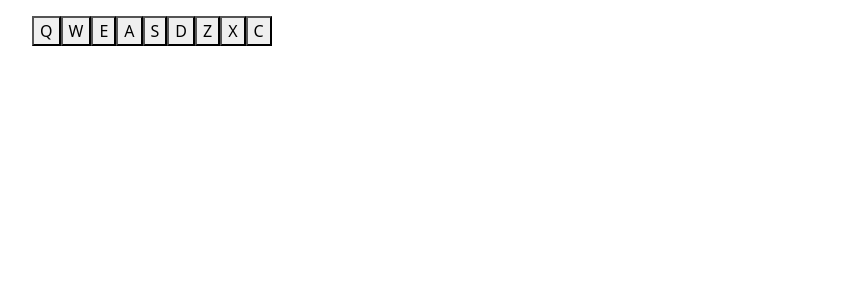
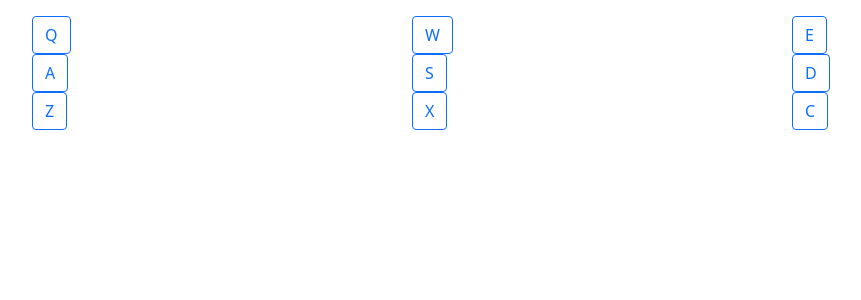
Before and after one commit to niitou/freecodecamp-frontend-development, a React (Create React App) app: page /drum-machine in a window 1280 px wide. Shown: the top 300 px of the page, without its empty margins (50-911 px from the left). Built offline with nearby package versions, Linux system fonts and the light colour scheme.

Commit message:
adding style

```diff
--- a/src/Pages/DrumMachine.js
+++ b/src/Pages/DrumMachine.js
@@ -1,19 +1,20 @@
-import React, {useEffect, useState} from 'react'
+import React, { useEffect, useState } from 'react'
 
 export const DISPLAY_CHART = {
-	'q' : "Heater 1",
-	'w' : "Heater 2",
-	'e' : "Heater 3",
-	'a' : "Heater 4",
-	's' : "Clap",
-	'd' : "Open-HH",
-	'z' : "Kick-n'-Hat",
-	'x' : "Kick",
-	'c' : "Closed-HH"
+	'q': "Heater 1",
+	'w': "Heater 2",
+	'e': "Heater 3",
+	'a': "Heater 4",
+	's': "Clap",
+	'd': "Open-HH",
+	'z': "Kick-n'-Hat",
+	'x': "Kick",
+	'c': "Closed-HH"
 }
 
 function DrumMachine() {
 	const [displayString, setDisplayString] = useState("")
+	const [pressedKey, setPressedKey] = useState("")
 	useEffect(() => {
 		document.addEventListener("keypress", handlePlay)
 
@@ -25,7 +26,7 @@ function DrumMachine() {
 	function handlePlay(e) {
 		const audio = document.getElementById(e.key.toUpperCase())
 		const display = DISPLAY_CHART[e.key.toLowerCase()]
-		if(audio && display) {
+		if (audio && display) {
 			audio.play()
 			setDisplayString(display)
 		}
@@ -34,7 +35,7 @@ function DrumMachine() {
 	function buttonClick(val, elemId) {
 		const audio = document.getElementById(val)
 		const display = DISPLAY_CHART[elemId]
-		if(audio) {
+		if (audio) {
 			audio.play()
 			setDisplayString(display)
 
@@ -46,42 +47,66 @@ function DrumMachine() {
 			<div id="display">
 				<p>{displayString}</p>
 			</div>
-			<button className="drum-pad" id='q' onClick={e => buttonClick(e.target.value, e.target.id)} value={"Q"}>
+			<div className="row">
+				<div className="col-sm-4">
+					<button className="drum-pad btn btn-outline-primary" id='q' onClick={e => buttonClick(e.target.value, e.target.id)} value={"Q"}>
 						Q
 						<audio className="clip" id="Q" src="https://cdn.freecodecamp.org/testable-projects-fcc/audio/Heater-1.mp3"></audio>
 					</button>
-			<button className="drum-pad" id='w' onClick={e => buttonClick(e.target.value, e.target.id)} value={"W"}>
+				</div>
+				<div className="col-sm-4">
+					<button className="drum-pad btn btn-outline-primary" id='w' onClick={e => buttonClick(e.target.value, e.target.id)} value={"W"}>
 						W
 						<audio className="clip" id="W" src="https://cdn.freecodecamp.org/testable-projects-fcc/audio/Heater-2.mp3"></audio>
 					</button>
-			<button className="drum-pad" id='e' onClick={e => buttonClick(e.target.value, e.target.id)} value={"E"}>
+				</div>
+				<div className="col-sm-4">
+					<button className="drum-pad btn btn-outline-primary" id='e' onClick={e => buttonClick(e.target.value, e.target.id)} value={"E"}>
 						E
 						<audio className="clip" id="E" src="https://cdn.freecodecamp.org/testable-projects-fcc/audio/Heater-3.mp3"></audio>
 					</button>
-			<button className="drum-pad" id='a' onClick={e => buttonClick(e.target.value, e.target.id)} value={"A"}>
+				</div>
+			</div>
+			<div className="row">
+				<div className="col-sm-4">
+					<button className="drum-pad btn btn-outline-primary" id='a' onClick={e => buttonClick(e.target.value, e.target.id)} value={"A"}>
 						A
 						<audio className="clip" id="A" src="https://cdn.freecodecamp.org/testable-projects-fcc/audio/Heater-4_1.mp3"></audio>
 					</button>
-			<button className="drum-pad" id='s' onClick={e => buttonClick(e.target.value, e.target.id)} value={"S"}>
+				</div>
+				<div className="col-sm-4">
+					<button className="drum-pad btn btn-outline-primary" id='s' onClick={e => buttonClick(e.target.value, e.target.id)} value={"S"}>
 						S
 						<audio className="clip" id="S" src="https://cdn.freecodecamp.org/testable-projects-fcc/audio/Heater-6.mp3"></audio>
 					</button>
-			<button className="drum-pad" id='d' onClick={e => buttonClick(e.target.value, e.target.id)} value={"D"}>
+				</div>
+				<div className="col-sm-4">
+					<button className="drum-pad btn btn-outline-primary" id='d' onClick={e => buttonClick(e.target.value, e.target.id)} value={"D"}>
 						D
 						<audio className="clip" id="D" src="https://cdn.freecodecamp.org/testable-projects-fcc/audio/Dsc_Oh.mp3"></audio>
 					</button>
-			<button className="drum-pad" id='z' onClick={e => buttonClick(e.target.value, e.target.id)} value={"Z"}>
+				</div>
+			</div>
+			<div className="row">
+				<div className="col-sm-4">
+					<button className="drum-pad btn btn-outline-primary" id='z' onClick={e => buttonClick(e.target.value, e.target.id)} value={"Z"}>
 						Z
 						<audio className="clip" id="Z" src="https://cdn.freecodecamp.org/testable-projects-fcc/audio/Kick_n_Hat.mp3"></audio>
 					</button>
-			<button className="drum-pad" id='x' onClick={e => buttonClick(e.target.value, e.target.id)} value={"X"}>
+				</div>
+				<div className="col-sm-4">
+					<button className="drum-pad btn btn-outline-primary" id='x' onClick={e => buttonClick(e.target.value, e.target.id)} value={"X"}>
 						X
 						<audio className="clip" id="X" src="https://cdn.freecodecamp.org/testable-projects-fcc/audio/RP4_KICK_1.mp3"></audio>
 					</button>
-			<button className="drum-pad" id='c' onClick={e => buttonClick(e.target.value, e.target.id)} value={"C"}>
+				</div>
+				<div className="col-sm-4">
+					<button className="drum-pad btn btn-outline-primary" id='c' onClick={e => buttonClick(e.target.value, e.target.id)} value={"C"}>
 						C
 						<audio className="clip" id="C" src="https://cdn.freecodecamp.org/testable-projects-fcc/audio/Cev_H2.mp3"></audio>
 					</button>
+				</div>
+			</div>
 		</div>
 	)
 }
```
Lines whose indentation alone changed are shown as unchanged.
